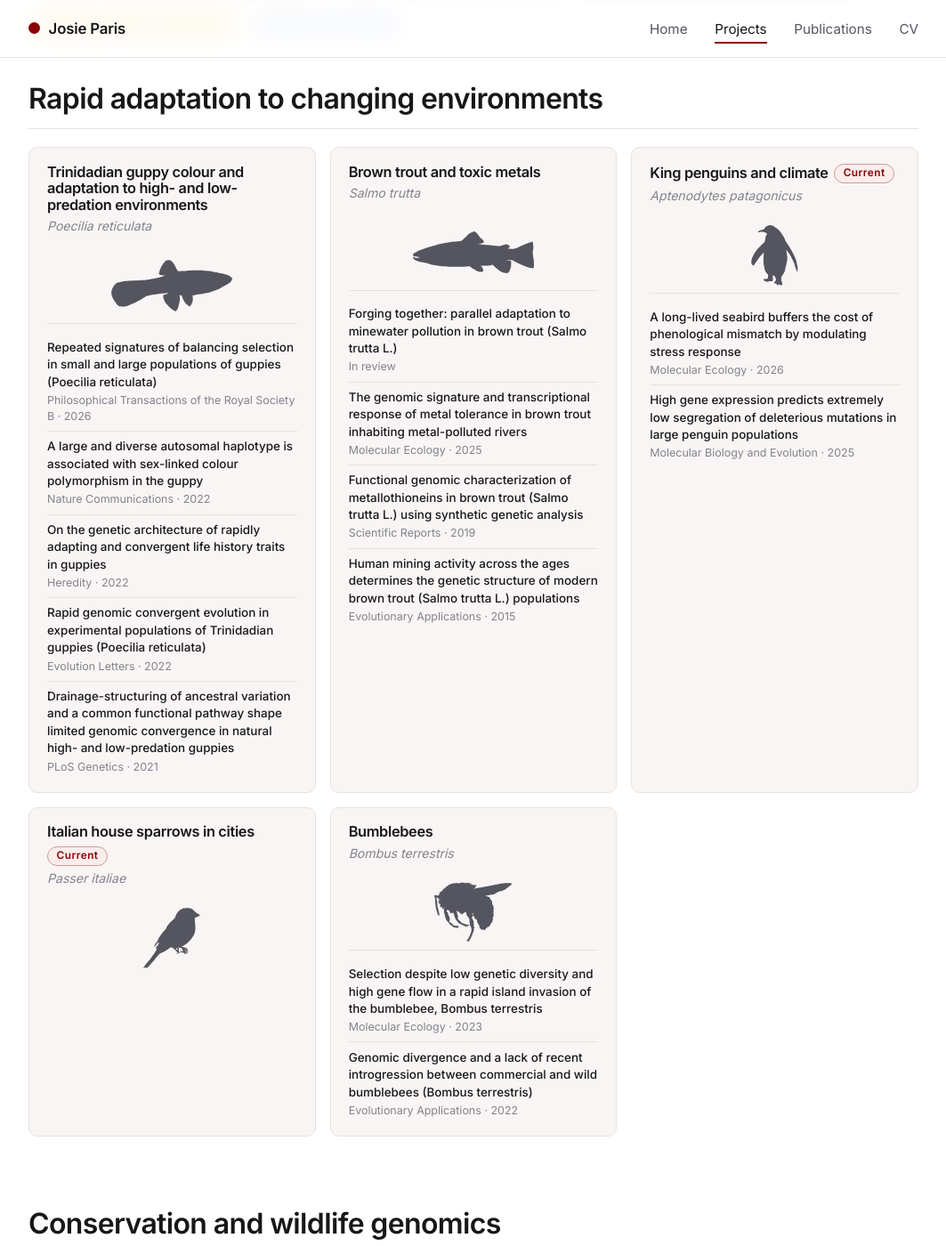
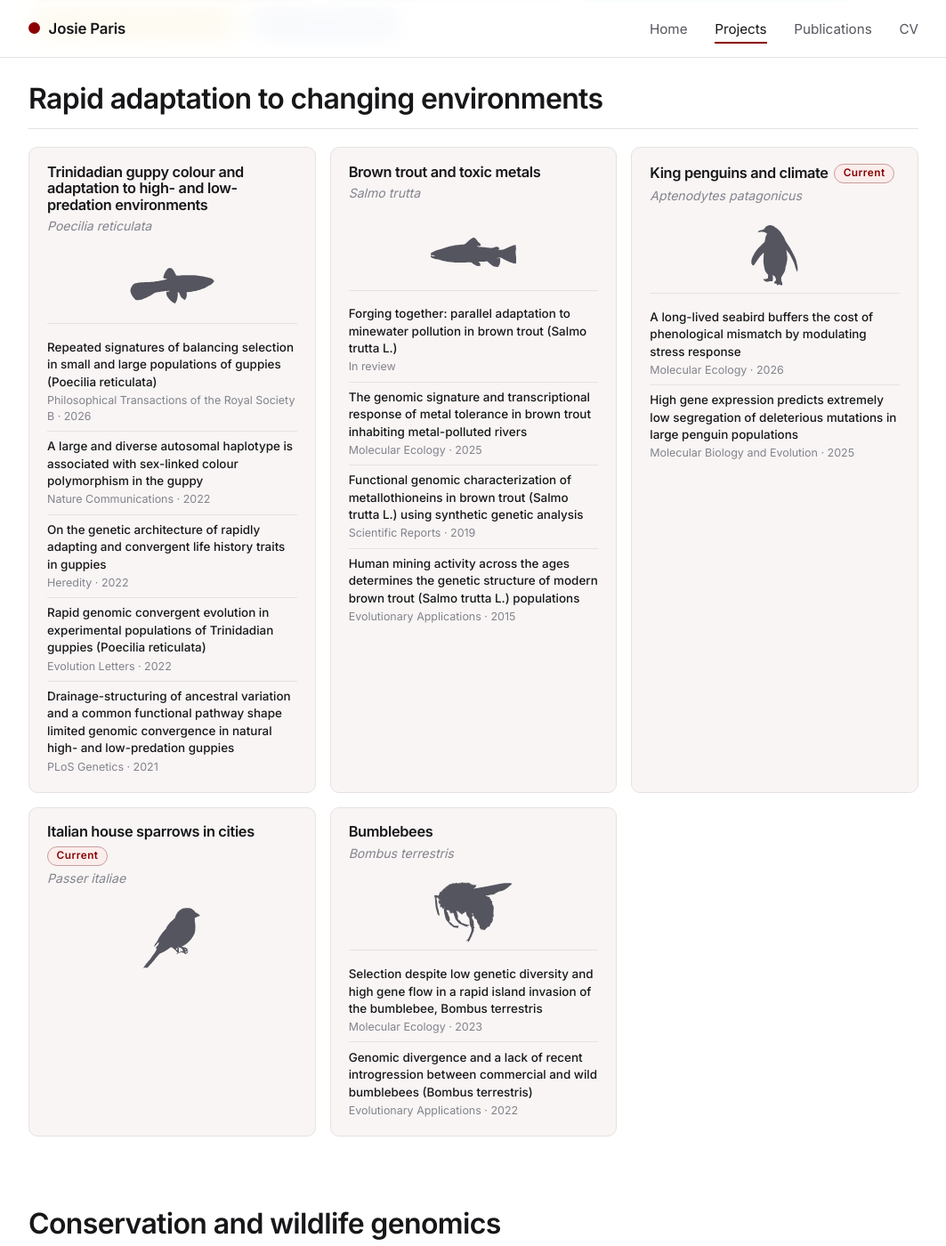
Before and after one commit to josieparis/josieparis.github.io, a Jekyll site: the page built from projects.html, in a window 1280 px wide and 1400 px high, scrolled down 337 px. Shown: the whole window at 89% size, without its empty margins (108-1171 px from the left). Built offline with Jekyll 4.4.1, drawn with Linux system fonts in a browser that asks for light colours.

Commit message:
Projects: per-silhouette scale; fish drawn at 70%
Co-Authored-By: Claude Opus 5 <noreply@anthropic.com>

```diff
--- a/assets/css/main.css
+++ b/assets/css/main.css
@@ -315,7 +315,7 @@ main { min-height: 60vh; padding-bottom: 5rem; }
 .system__species { margin: 0 0 .55rem; color: var(--ink-3); font-size: .88rem; font-style: italic; }
 .system__blurb { margin: 0; color: var(--ink-2); font-size: .93rem; line-height: 1.55; flex: 1; }
 .system__sil {
-  flex: 0 0 auto; width: 136px; max-width: 100%; height: 68px; margin: .75rem auto .5rem;
+  flex: 0 0 auto; width: calc(136px * var(--sil-scale, 1)); max-width: 100%; height: 68px; margin: .75rem auto .5rem;
   background-color: var(--ink-2);
   -webkit-mask: var(--sil) center / contain no-repeat;
           mask: var(--sil) center / contain no-repeat;
--- a/projects.html
+++ b/projects.html
@@ -40,7 +40,7 @@ permalink: /projects/
         {%- if s.species %}<p class="system__species">{{ s.species }}</p>{% endif -%}
         {%- if s.silhouette -%}
         <div class="system__sil" role="img" aria-label="Silhouette of {{ s.silhouette_of | default: s.title }}"
-             style="--sil: url('{{ s.silhouette | prepend: '/assets/img/phylopic/' | relative_url }}')"></div>
+             style="--sil: url('{{ s.silhouette | prepend: '/assets/img/phylopic/' | relative_url }}'){% if s.silhouette_scale %}; --sil-scale: {{ s.silhouette_scale }}{% endif %}"></div>
         {%- endif -%}
         {%- if s.blurb %}<p class="system__blurb">{{ s.blurb }}</p>{% endif -%}
         {%- if s.papers -%}
```
Also changed, not shown: _data/themes.yml (+7 -0 lines).
